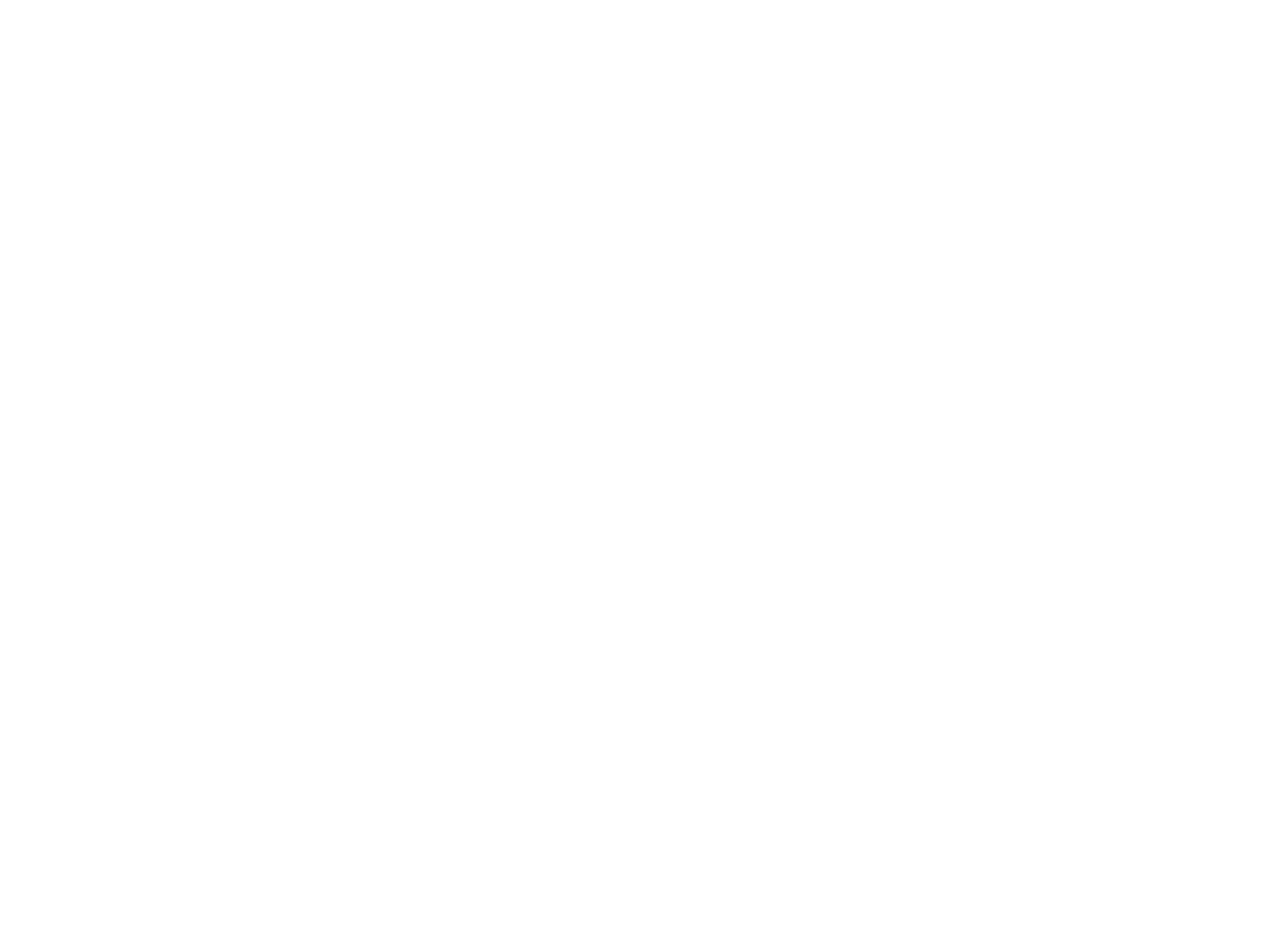
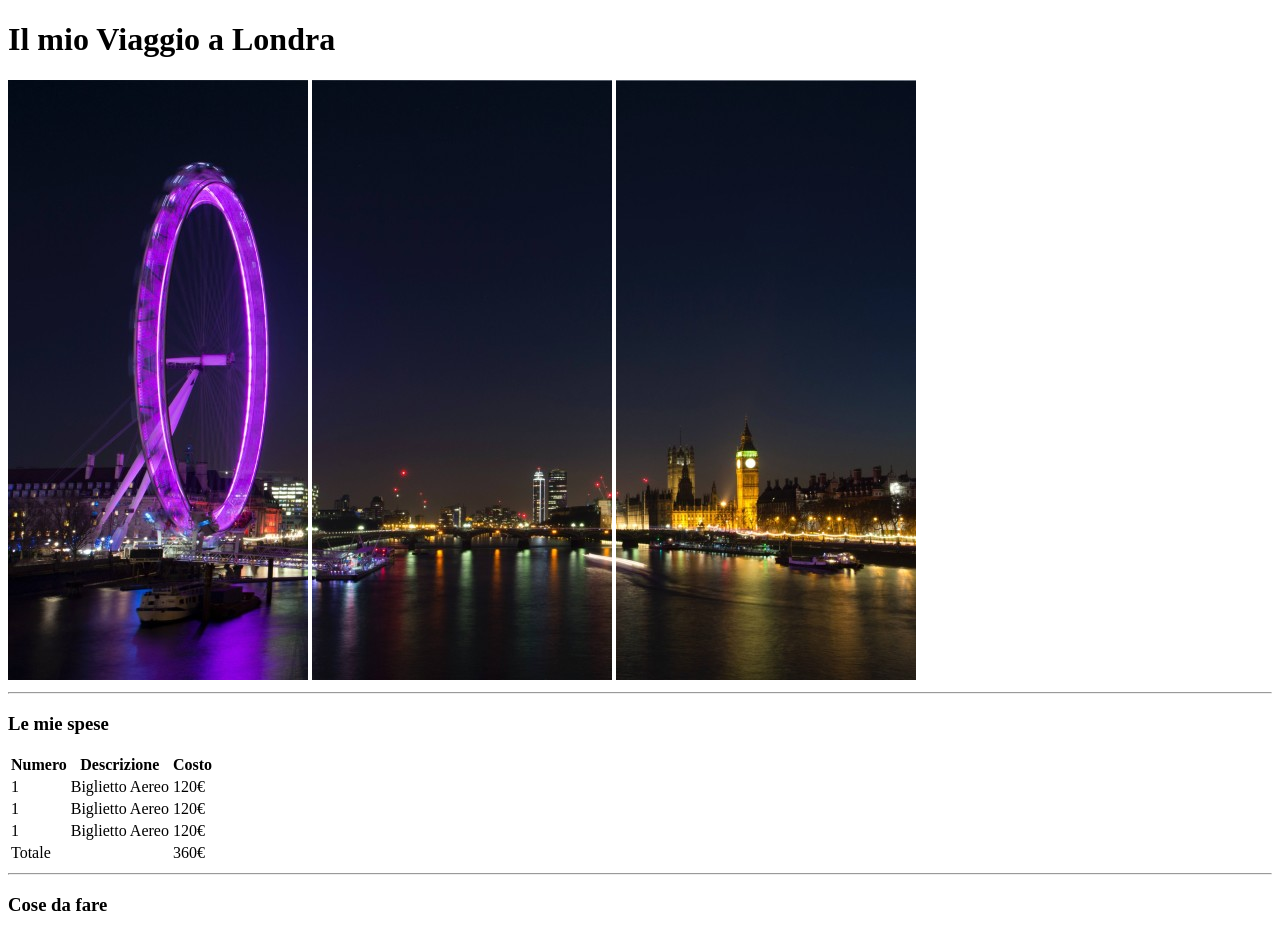
Before and after one commit to amalialorena/html-london-trip, a plain HTML site: page index.html in a window 1280 px wide. Before the commit the page ends 800 px from the top, so only its background shows below. Drawn offline with Linux system fonts and the light colour scheme.

Commit message:
completed header and subsection 1 in main content

```diff
--- a/index.html
+++ b/index.html
@@ -10,19 +10,92 @@
     <!-- Page title -->
 
     <header>
+        <h1>Il mio Viaggio a Londra</h1>
+        <img src="img/pexels-bill-emrich-230794-0.jpg" alt="">
+        <img src="img/pexels-bill-emrich-230794-1.jpg" alt="">
+        <img src="img/pexels-bill-emrich-230794-2.jpg" alt="">
+        <hr>
+    </header>
 
-    </header>
+    <!-- /Page title -->
 
     <!-- Main content -->
 
     <main>
+        <!--subsection 1-->
+
+        <h3>Le mie spese</h3>
+
+        <table>
+
+            <!--table head-->
+
+            <thead>
+                <tr>
+                    <th>Numero</th>
+                    <th>Descrizione</th>
+                    <th>Costo</th>
+                </tr>
+            </thead>
+
+            <!--/table head-->
+
+            <!--table body-->
+
+            <tbody>
+                <tr>
+                    <td>1</td>
+                    <td>Biglietto Aereo</td>
+                    <td>120&euro;</td>
+                </tr>
+                <tr>
+                    <td>1</td>
+                    <td>Biglietto Aereo</td>
+                    <td>120&euro;</td>
+                </tr>
+                <tr>
+                    <td>1</td>
+                    <td>Biglietto Aereo</td>
+                    <td>120&euro;</td>
+                </tr>
+            </tbody>
+
+            <!--/table body-->
+
+            <!--table foot-->
+
+            <tfoot>
+                <tr>
+                    <td>Totale</td>
+                    <td></td>
+                    <td>360&euro;</td>
+                </tr>
+            </tfoot>
+            <!--/table foot-->
+
+        </table>
+
+        <hr>
+
+        <!--/subsection 1-->
+
+        <!--subsection 2-->
+
+        <h3>Cose da fare</h3>
+
+
+        <!--/subsection 2-->
 
     </main>
+
+    <!-- /Main content -->
 
     <!-- Footer -->
 
     <footer>
 
     </footer>
+
+    <!-- /Footer -->
 </body>
 </html>
```
Also changed, not shown: img/pexels-bill-emrich-230794-0.jpg (renamed from img 2/pexels-bill-emrich-230794-0.jpg), img/pexels-bill-emrich-230794-1.jpg (renamed from img 2/pexels-bill-emrich-230794-1.jpg), img/pexels-bill-emrich-230794-2.jpg (renamed from img 2/pexels-bill-emrich-230794-2.jpg), 1 other file.
